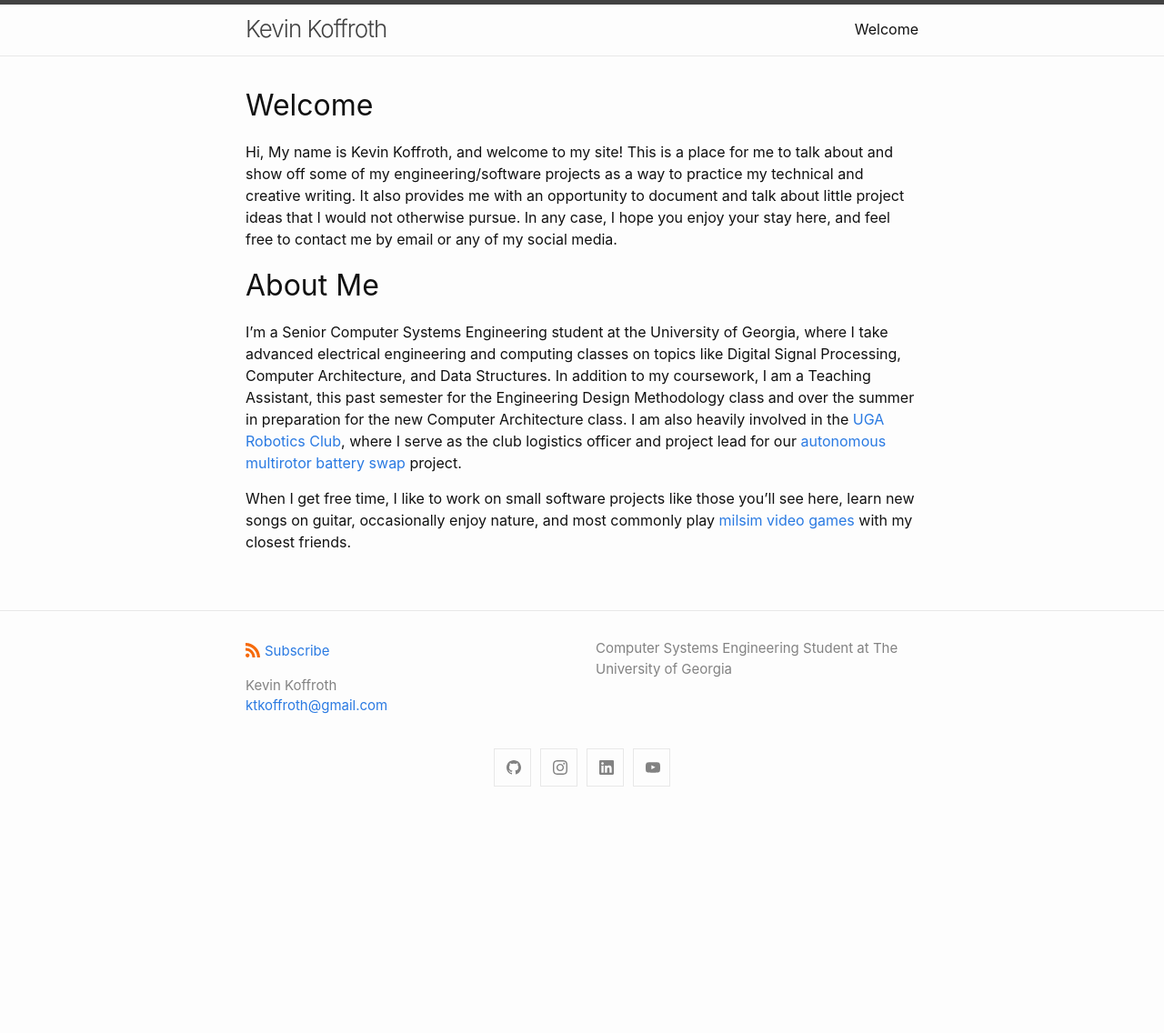
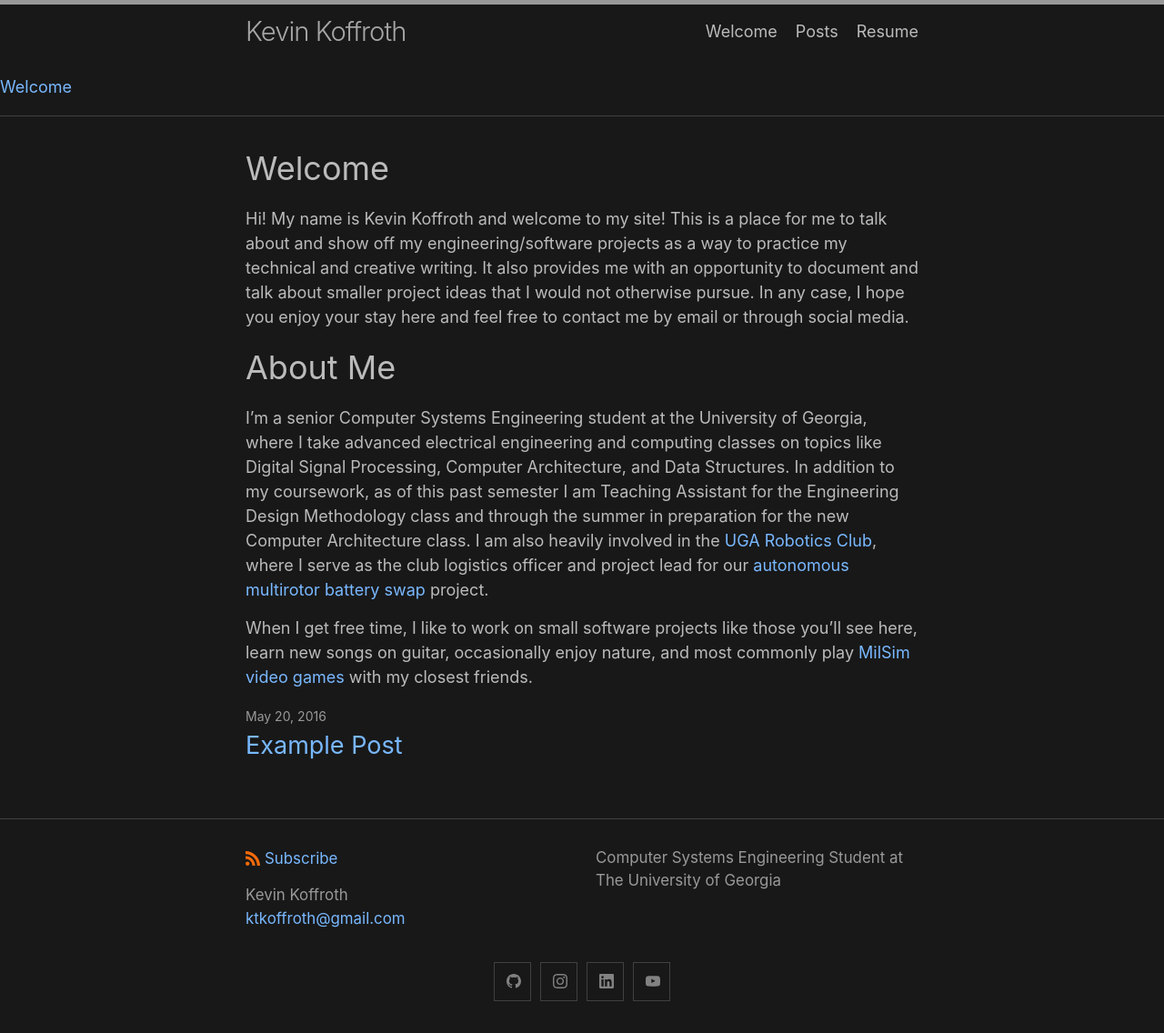
Before and after one commit to ktkoffroth/ktkoffroth.github.io, a Jekyll site: the page built from index.md, in a window 1280 px wide. Shown: the whole page at 91% size. Built offline with Jekyll 4.4.1, drawn with Linux system fonts in a browser that asks for light colours; before the commit the page ends 900 px from its top, so only the background shows below that.

Commit message:
added posts and resume pages

```diff
--- a/_config.yml
+++ b/_config.yml
@@ -18,12 +18,16 @@ author:
   name: Kevin Koffroth
   email: ktkoffroth@gmail.com
 
+url: kevinkoffroth.com
+
 description: >- # this means to ignore newlines until "baseurl:"
   Computer Systems Engineering Student at The University of Georgia
 
 show_excerpts: false # set to true to show excerpts on the homepage
+page_excerpts: false
 
 minima:
+  skin: dark
   date_format: "%b %-d, %Y"
   social_links:
     github:  ktkoffroth
--- a/_includes/breadcrumbs.html
+++ b/_includes/breadcrumbs.html
@@ -1,6 +1,6 @@
 <div id="breadcrumbs">
 {% assign crumbs = page.url | remove:'/index.html' | split: '/' %}
-<a href="/">Home</a>
+<a href="/">Welcome</a>
 {% for crumb in crumbs offset: 1 %}
   {% if forloop.last %}
     / {{ page.title }}
--- a/_includes/header.html
+++ b/_includes/header.html
@@ -28,4 +28,7 @@
       </nav>
     {%- endif -%}
   </div>
+
+{% include breadcrumbs.html %}
+
 </header>
--- a/_sass/minima/custom-variables.scss
+++ b/_sass/minima/custom-variables.scss
@@ -1 +1,2 @@
 // Placeholder to allow overriding predefined variables smoothly.
+$base-font-size: 18px;
--- a/index.md
+++ b/index.md
@@ -6,10 +6,10 @@ layout: home
 title: Welcome
 ---
 
-Hi, My name is Kevin Koffroth, and welcome to my site! This is a place for me to talk about and show off some of my engineering/software projects as a way to practice my technical and creative writing. It also provides me with an opportunity to document and talk about little project ideas that I would not otherwise pursue. In any case, I hope you enjoy your stay here, and feel free to contact me by email or any of my social media.
+Hi! My name is Kevin Koffroth and welcome to my site! This is a place for me to talk about and show off my engineering/software projects as a way to practice my technical and creative writing. It also provides me with an opportunity to document and talk about smaller project ideas that I would not otherwise pursue. In any case, I hope you enjoy your stay here and feel free to contact me by email or through social media.
 
 # About Me
 
-I'm a Senior Computer Systems Engineering student at the University of Georgia, where I take advanced electrical engineering and computing classes on topics like Digital Signal Processing, Computer Architecture, and Data Structures. In addition to my coursework, I am a Teaching Assistant, this past semester for the Engineering Design Methodology class and over the summer in preparation for the new Computer Architecture class. I am also heavily involved in the [UGA Robotics Club](https://engineering.uga.edu/current/student-organizations/robotics-club), where I serve as the club logistics officer and project lead for our [autonomous multirotor battery swap](https://github.com/uga-robotics/AutonomousHexacopter) project.
+I’m a senior Computer Systems Engineering student at the University of Georgia, where I take advanced electrical engineering and computing classes on topics like Digital Signal Processing, Computer Architecture, and Data Structures. In addition to my coursework, as of this past semester I am Teaching Assistant for the Engineering Design Methodology class and through the summer in preparation for the new Computer Architecture class. I am also heavily involved in the [UGA Robotics Club](https://engineering.uga.edu/current/student-organizations/robotics-club), where I serve as the club logistics officer and project lead for our [autonomous multirotor battery swap](https://github.com/uga-robotics/AutonomousHexacopter) project.
 
-When I get free time, I like to work on small software projects like those you'll see here, learn new songs on guitar, occasionally enjoy nature, and most commonly play [milsim video games](https://en.wikipedia.org/wiki/MilSim#Video_games) with my closest friends.
+When I get free time, I like to work on small software projects like those you'll see here, learn new songs on guitar, occasionally enjoy nature, and most commonly play [MilSim video games](https://en.wikipedia.org/wiki/MilSim#Video_games) with my closest friends.
```
Also changed, not shown: _posts/example/2016-05-20-example-post.md (added, +11 -0 lines), posts.md (added, +12 -0 lines), resume.md (added, +6 -0 lines), 1 other file.
